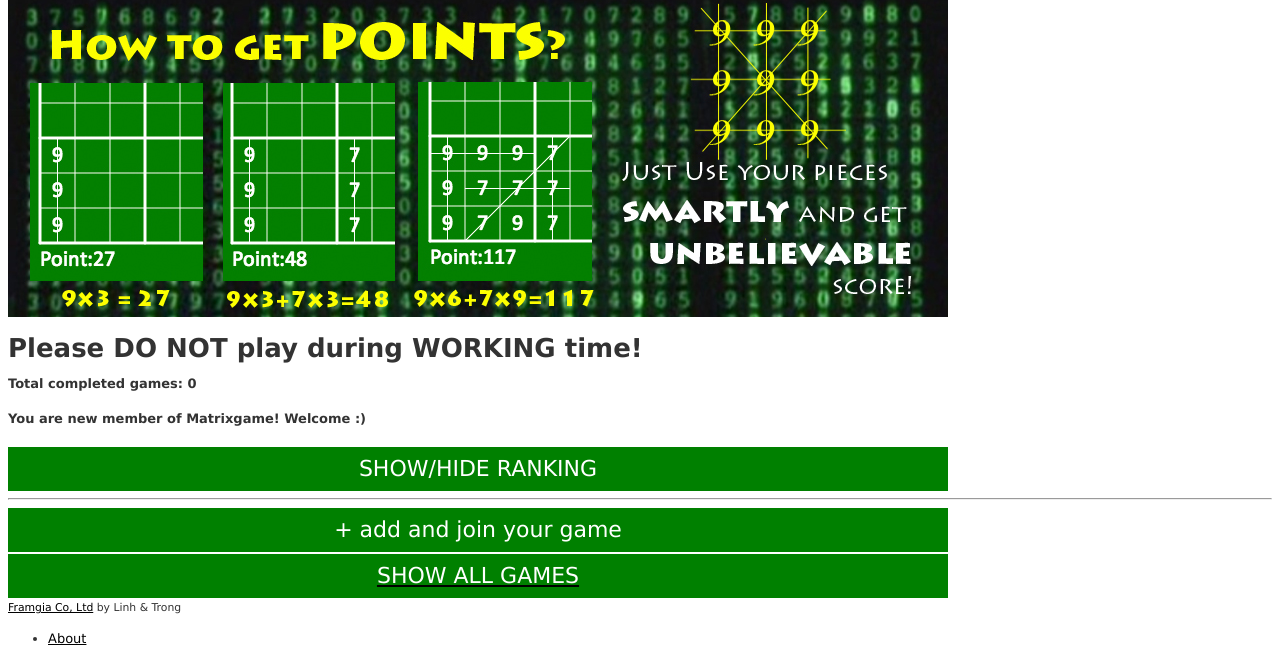
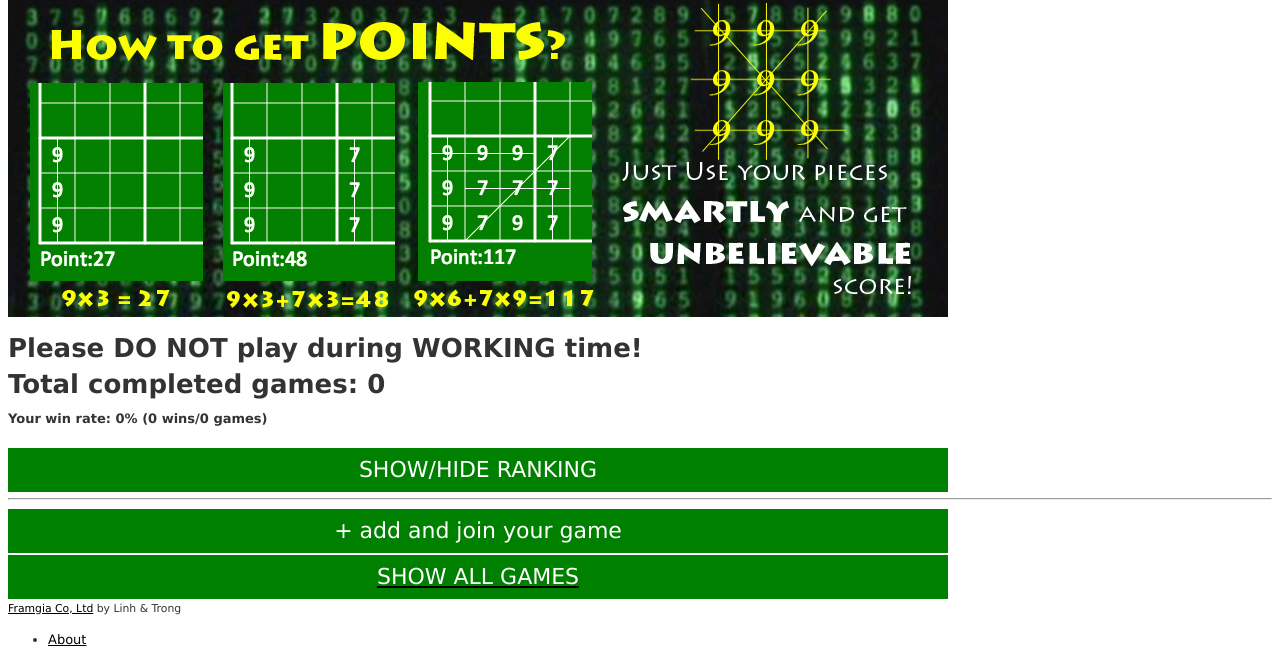
Before and after one commit to linhnt/framgia_os, a Rails app: page /matrixgames in a window 1280 px wide. Shown: the part 233-895 px from the top of the page. Run offline with Rails 7, Linux system fonts and the light colour scheme; the visitor is signed in with stand-in values (Sample User, id 1); data that the repository does not hold is empty; style sheets or scripts are compiled from the project's sources; some libraries are stand-ins or nearby versions.

Commit message:
wqa add win rate ranking

```diff
--- a/app/controllers/matrixgames_controller.rb
+++ b/app/controllers/matrixgames_controller.rb
@@ -38,8 +38,9 @@ class MatrixgamesController < ApplicationController
      else
        @matrixgames = Matrixgame.visible.default_sort.first(10)
      end
-     @best_score_games = Matrixgame.best_score_games()
-     @best_rate_games = Matrixgame.best_rate_games()
+     @best_score_games = Matrixgame.best_score_games
+     @best_rate_games = Matrixgame.best_rate_games
+     @best_rate_users = User.best_rate_users
   end
 
   def show
--- a/app/models/matrixgame.rb
+++ b/app/models/matrixgame.rb
@@ -19,24 +19,14 @@ class Matrixgame < ActiveRecord::Base
   end
 
   class << self
-    def user_static user_id
-      games = where(done:true).where("user1_id=? or user2_id=?",user_id,user_id)
-      count = games.count
-      return "You are new member of Matrixgame! Welcome :)" if count == 0
-      win = 0
-      games.each do |game|
-        win = win + 1 if (game.user1_id == user_id && game.user1_score > game.user2_score) || (game.user2_id == user_id && game.user2_score > game.user1_score)
-      end
-      "You completed #{count} games with #{win} wins. Win rate: #{win*100/count}%."
-    end
     def total_completed_game
       where(done: true).count
     end
     def best_score_games
-      where(done: true).sort{|g1,g2| g2.better_point <=> g1.better_point}.first(10)
+      where(done: true).sort{|g1,g2| g2.better_point <=> g1.better_point}.first(8)
     end
     def best_rate_games
-      where(done: true).sort{|g1,g2| g2.rate <=> g1.rate}.first(10)
+      where(done: true).sort{|g1,g2| g2.rate <=> g1.rate}.first(8)
     end
     def clear_games
       where(done: false).where(visibility: true).each do |g|
--- a/app/models/user.rb
+++ b/app/models/user.rb
@@ -9,12 +9,32 @@ class User < ActiveRecord::Base
   has_many :auto_orders
   has_many :history_clicks, dependent: :destroy
 
+  def count_game
+    Matrixgame.where(done:true).where("user1_id=? or user2_id=?",self.id,self.id).count
+  end
+  def count_win_game
+    games = Matrixgame.where(done:true).where("user1_id=? or user2_id=?",self.id,self.id)
+    win = 0
+    games.each do |game|
+      win = win + 1 if (game.user1_id == self.id && game.user1_score > game.user2_score) || (game.user2_id == self.id && game.user2_score > game.user1_score)
+    end
+    return win
+  end
+  def user_static
+    count = self.count_game
+    return 0 if count == 0
+    win = self.count_win_game
+    return win*100/count
+  end
   def count_number_of_bigger p_click
     c_array = User.all.map {|u| u.history_clicks.product(p_click).count}
     c_array.reject{|x| x<=self.history_clicks.product(p_click).count}.count
   end
 
   class << self
+    def best_rate_users
+      all.sort{|u1,u2| u2.user_static <=> u1.user_static}.first(8)
+    end
     def check_user data
       unless user = User.where(facebook_id: data["id"]).first
         user = User.create(facebook_id: data["id"], name: data["name"],
--- a/app/views/matrixgames/index.html.erb
+++ b/app/views/matrixgames/index.html.erb
@@ -1,25 +1,32 @@
 <div id="__current_game" data-game="MG-index"></div>
 <img src="/assets/back1.jpg"></img>
 <h1> Please DO NOT play during WORKING time!</h1>
-<h4>Total completed games: <%= Matrixgame.total_completed_game %></h4>
-<h4><%= Matrixgame.user_static(current_user.id) %></h4>
+<h1>Total completed games: <%= Matrixgame.total_completed_game %></h1>
+<h4><%= "Your win rate: #{current_user.user_static}% (#{current_user.count_win_game} wins/#{current_user.count_game} games)" %></h4>
 <div class="onegame" id="show_ranking">SHOW/HIDE RANKING</div>
 <div id="ranking" style="display: none;">
-<h3>TOP SCORE</h3>
-<% @best_score_games.each do |game| %>
+<h3>TOP WIN</h3>
+<% @best_rate_users.each_with_index do |user,i| %>
 <div class="onegame">
-<div class="gamename">GAME ID: <%= game.id %></div>
-<%= "#{User.find(game.winner_id).name} - SCORE: #{game.better_point}" %>
+<div class="gamename">Number #<%= i+1 %></div>
+<%= "#{user.name} - #{user.user_static}% (#{user.count_win_game} wins/#{user.count_game} games)" %>
+</div>
+<% end %>
+<h3>TOP RATE IN GAME</h3>
+<% @best_rate_games.each_with_index do |game,i| %>
+<div class="onegame">
+<div class="gamename">Number #<%= i+1 %></div>
+<%= "#{User.find(game.winner_id).name} - RATE: #{game.rate}" %>
 <% if game.is_recorded? %>
 <%= link_to image_tag("/assets/info.png",width:25), show_matrixgame_path(game.id) %>
 <% end %>
 </div>
 <% end %>
-<h3>TOP RATE</h3>
-<% @best_rate_games.each do |game| %>
+<h3>TOP SCORE IN GAME</h3>
+<% @best_score_games.each_with_index do |game,i| %>
 <div class="onegame">
-<div class="gamename">GAME ID: <%= game.id %></div>
-<%= "#{User.find(game.winner_id).name} - RATE: #{game.rate}" %>
+<div class="gamename">Number #<%= i+1 %></div>
+<%= "#{User.find(game.winner_id).name} - SCORE: #{game.better_point}" %>
 <% if game.is_recorded? %>
 <%= link_to image_tag("/assets/info.png",width:25), show_matrixgame_path(game.id) %>
 <% end %>
```
